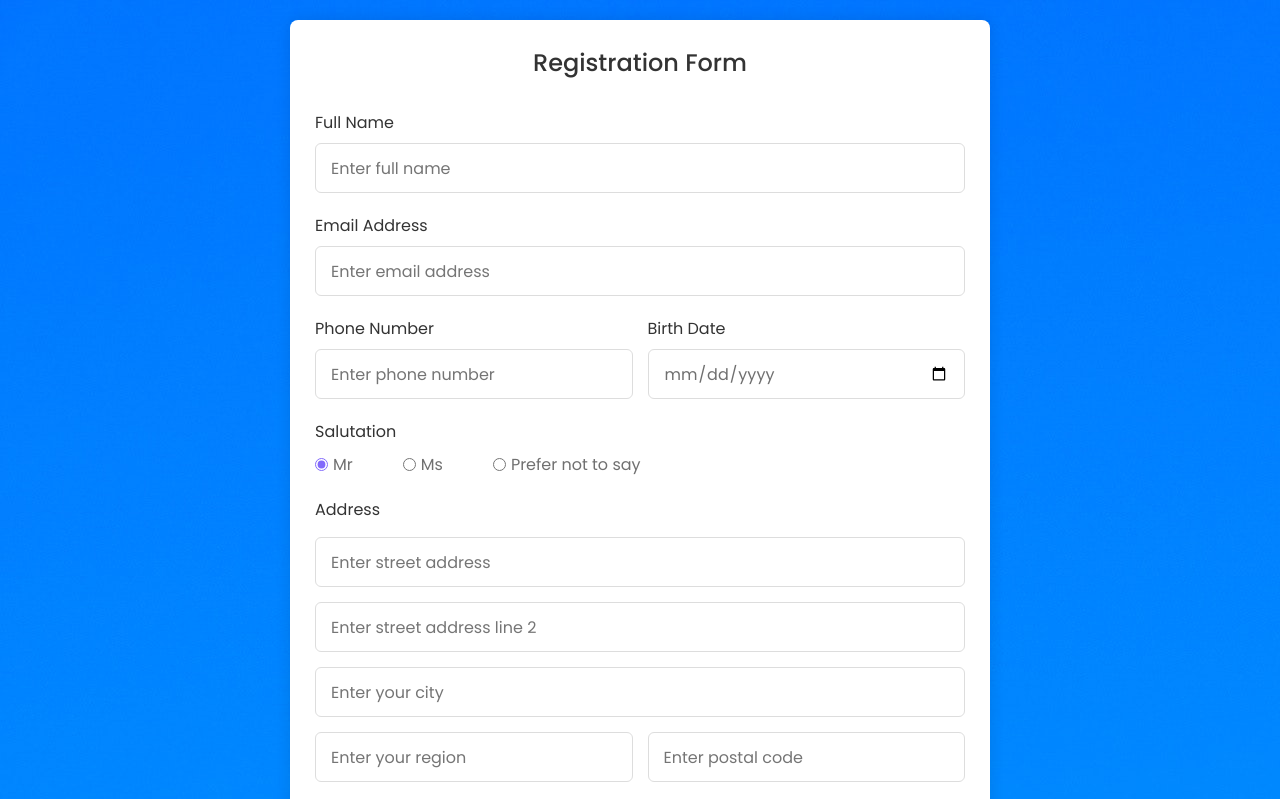
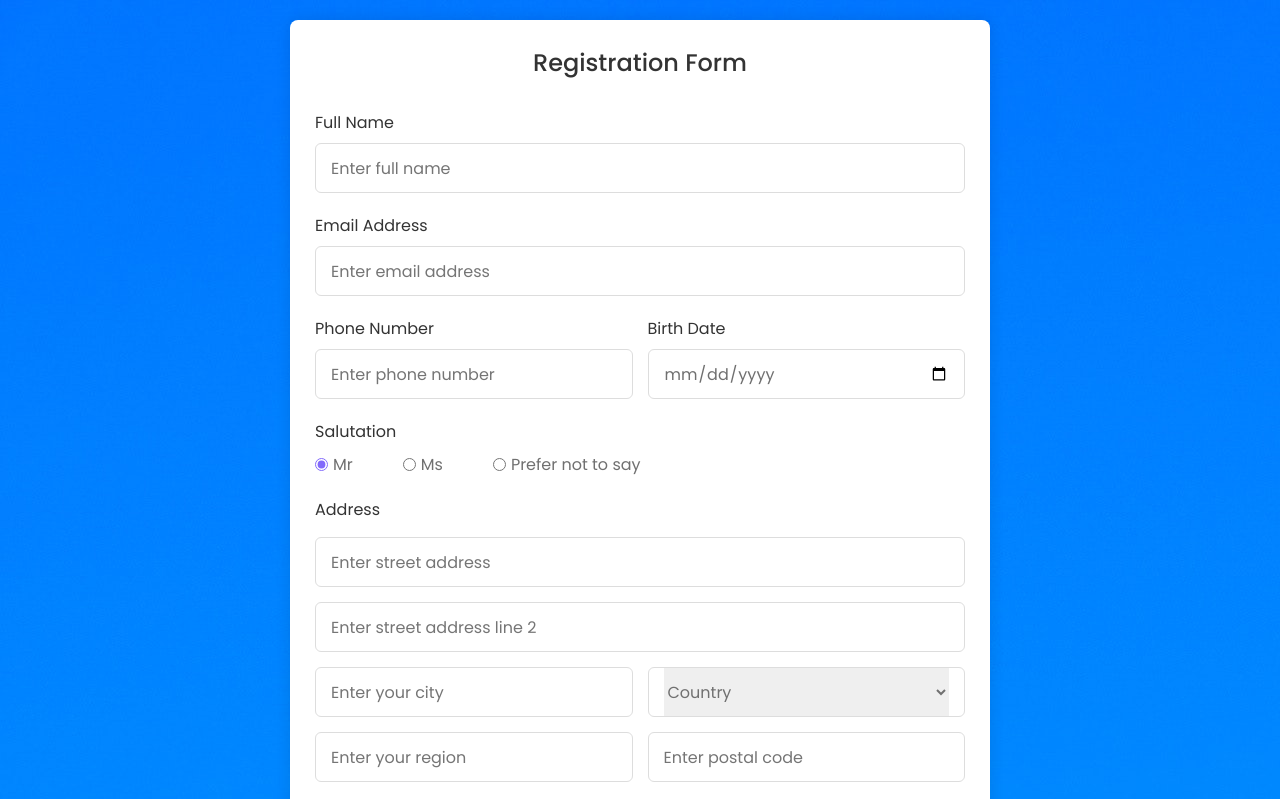
Before and after one commit to hopepx/WEB, a plain HTML site: page reg.html in a window 1280 px wide. Shown: the top 799 px of the page. Drawn offline with Linux system fonts and the light colour scheme.

Commit message:
gogogoog

```diff
--- a/reg.html
+++ b/reg.html
@@ -54,6 +54,17 @@
           <input type="text" placeholder="Enter street address line 2" />
           <div class="column">
             <input type="text" placeholder="Enter your city" required />
+            <div class="select-box">
+              <select required>
+                <option value="" disabled selected hidden>Country</option>
+                <option value="Singapore">Singapore</option>
+                <option value="Malaysia">Malaysia</option>
+                <option value="America">America</option>
+                <option value="Japan">Japan</option>
+                <option value="India">India</option>
+                <option value="Nepal">Nepal</option>
+              </select>
+            </div>
           </div>
           <div class="column">
             <input type="text" placeholder="Enter your region" required />
```
Also changed, not shown: login.html (+0 -8 lines).
